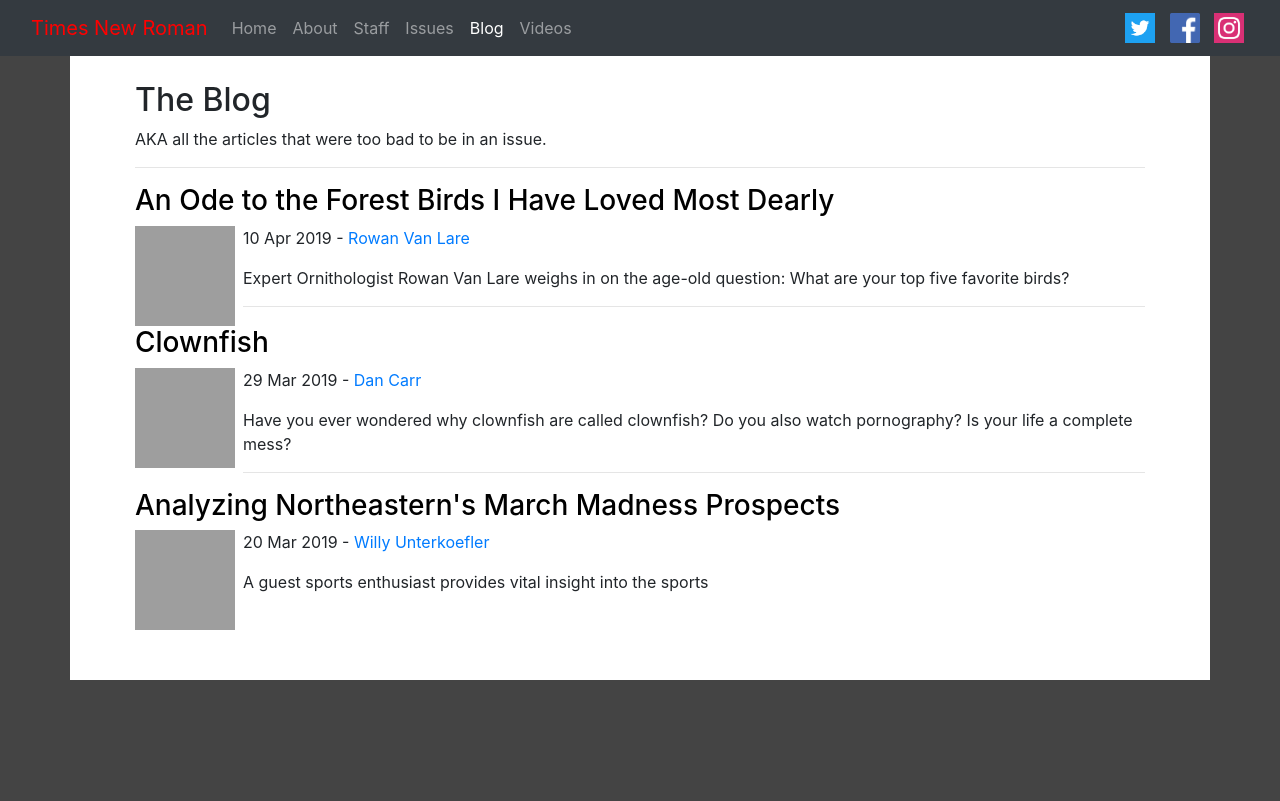
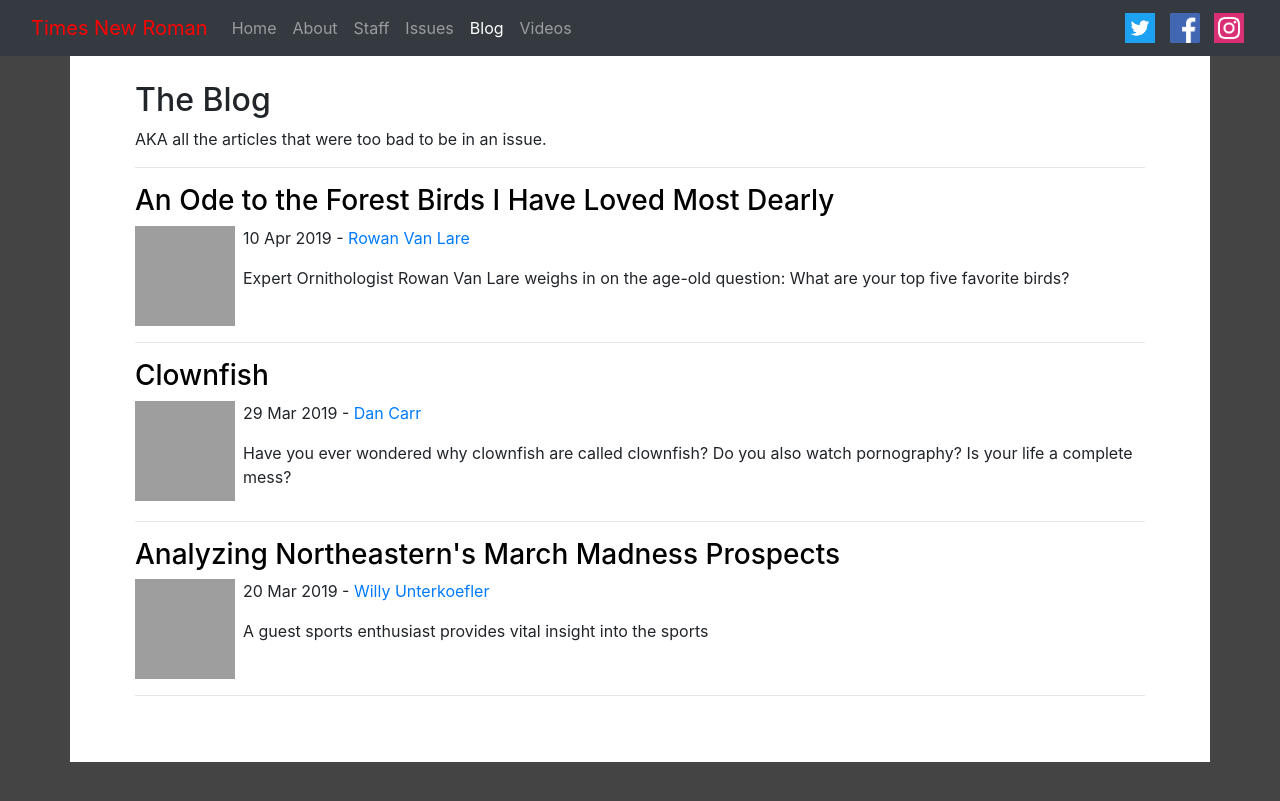
Before and after one commit to neutimesnewroman/website-source, a Jekyll site: the page built from blog.md, in a window 1280 px wide. Shown: the top 801 px of the page. Built offline with Jekyll 4.4.1, drawn with Linux system fonts in a browser that asks for light colours; nearby versions of some CDN libraries; grey boxes are pictures that could not be loaded.

```diff
--- a/_includes/article_extended_excerpt.html
+++ b/_includes/article_extended_excerpt.html
@@ -21,7 +21,7 @@
             {% endif %}
 
             {% if forloop.last == false %}
-            <hr>
+
             {% endif %}
         </div>
     </div>
--- a/blog.md
+++ b/blog.md
@@ -15,4 +15,6 @@
 
    {% include article_extended_excerpt.html post=post %}
 
+---
+
 {% endfor %}
```
Also changed, not shown: index.md (+3 -0 lines).
